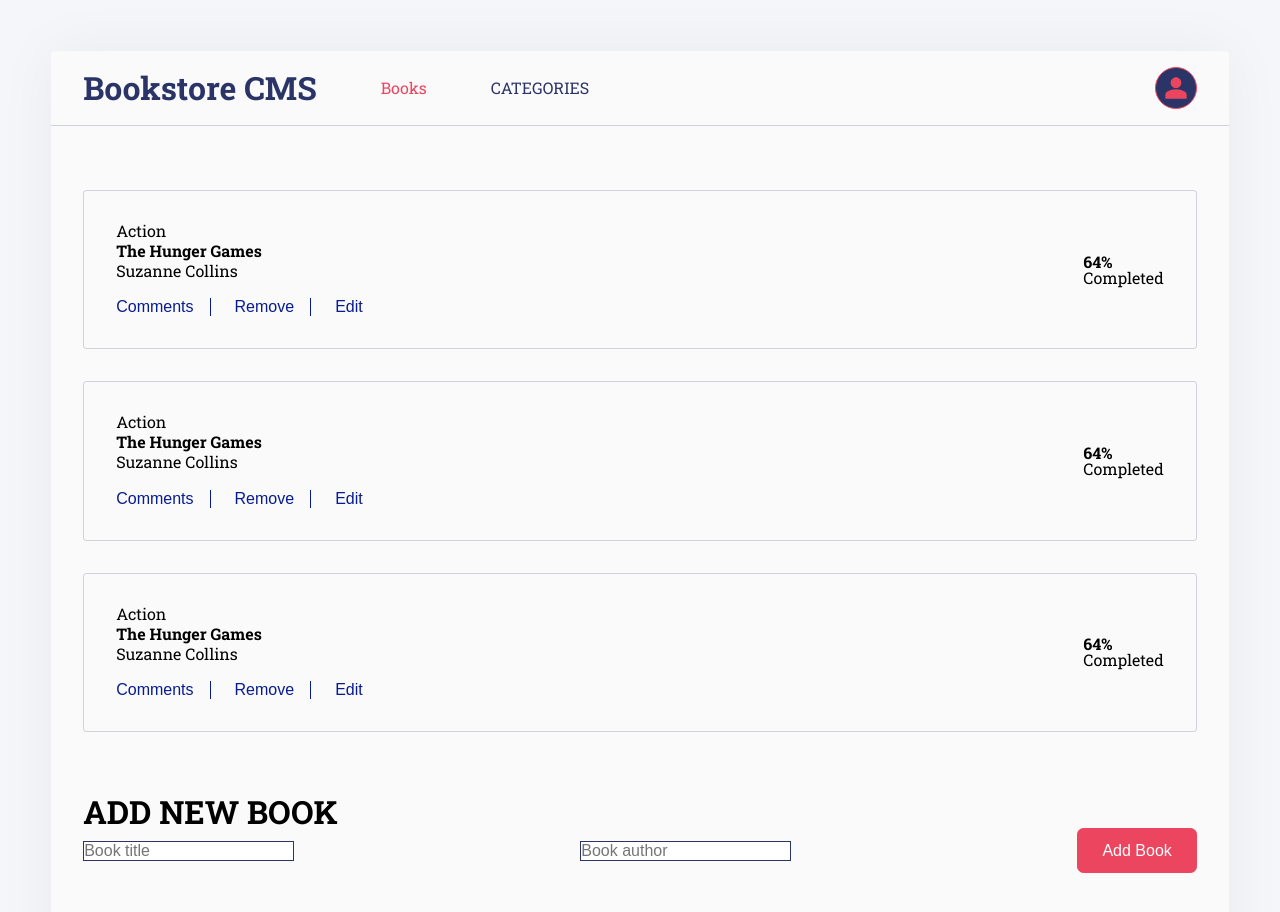
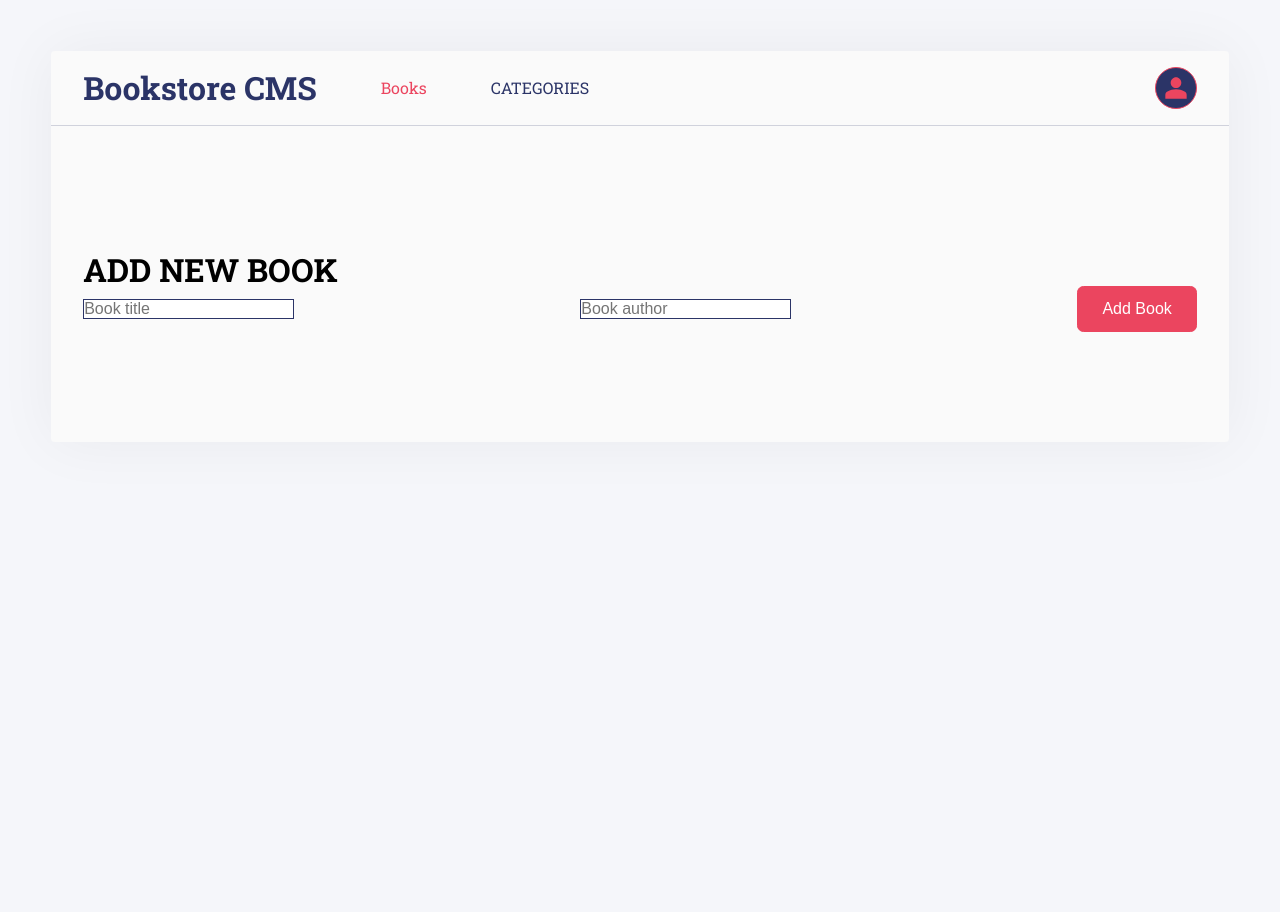
Before and after one commit to shahadat3669/react-bookstore, a React (Create React App) app: page / in a window 1280 px wide. Shown: the top 912 px of the page. After the commit the page ends 800 px from the top, so only its background shows below. Built offline with nearby package versions, Linux system fonts and the light colour scheme.

Commit message:
Update bookList.jsx file for update ui with books.

```diff
--- a/src/components/books/BookList.jsx
+++ b/src/components/books/BookList.jsx
@@ -1,45 +1,21 @@
 import React from 'react';
+import { useSelector } from 'react-redux';
 
 import styles from './BookList.module.scss';
-
 import Book from './Book';
 import AddBook from './AddBook';
 
-const tempData = [
-  {
-    author: 'Suzanne Collins',
-    category: 'Action',
-    item_id: 'mock-1',
-    progress: { completed: '64', currentChapter: 'Chapter 17' },
-    completed: '64',
-    currentChapter: 'Chapter 17',
-    title: 'The Hunger Games',
-  },
-  {
-    author: 'Suzanne Collins',
-    category: 'Action',
-    item_id: 'mock-2',
-    progress: { completed: '64', currentChapter: 'Chapter 17' },
-    completed: '64',
-    currentChapter: 'Chapter 17',
-    title: 'The Hunger Games',
-  },
-  {
-    author: 'Suzanne Collins',
-    category: 'Action',
-    item_id: 'mock-3',
-    progress: { completed: '64', currentChapter: 'Chapter 17' },
-    completed: '64',
-    currentChapter: 'Chapter 17',
-    title: 'The Hunger Games',
-  },
-];
+const BookList = () => {
+  const books = useSelector((state) => state.book);
 
-const BookList = () => (
+  return (
     <section className={styles.books}>
       <div className={styles.books__list}>
-      {tempData.map((book) => (
-        <Book key={book.item_id} book={book} />
+        {books.map((book) => (
+          <Book
+            key={book.item_id}
+            book={book}
+          />
         ))}
       </div>
 
@@ -48,5 +24,6 @@
       </div>
     </section>
   );
+};
 
 export default BookList;
```
Lines whose indentation alone changed are shown as unchanged.
